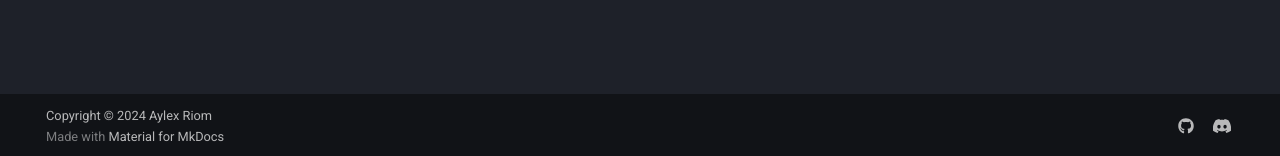
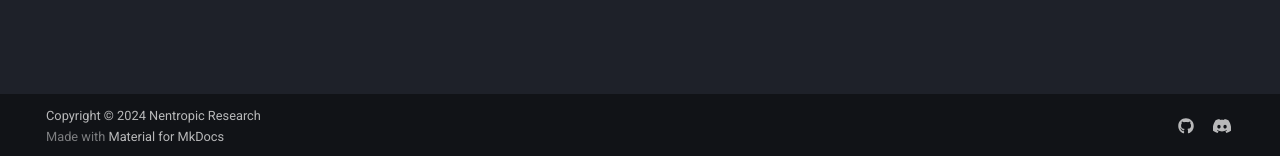
Before and after one commit to Nentropic-0x0/mkdocs-nen, an MkDocs documentation site: the page built from docs/index.md, in a window 1280 px wide. Shown: the part 741-897 px from the top of the page. Built offline with MkDocs 1.6.1 and Material for MkDocs 9.7.7, drawn with Linux system fonts in a browser that asks for light colours; comment, search, counter and statistics services are not loaded; some of the changed lines change nothing that is shown.

Commit message:
Added reqs

```diff
--- a/mkdocs.yml
+++ b/mkdocs.yml
@@ -25,13 +25,6 @@
   - blog:
       blog_dir: blog
       post_url_format: "{slug}"
-  - rss:
-      match_path: blog/posts/.*
-      date_from_meta:
-        as_creation: date
-      categories:
-        - categories
-        - tags
   - tags
   - minify:
       minify_html: true
@@ -84,7 +77,7 @@
   - pymdownx.tabbed
   - pymdownx.tilde
 
-copyright: Copyright &copy; 2024 Aylex Riom
+copyright: Copyright &copy; 2024 Nentropic Research
 
 repo_name: yourusername/ephemegraphs
 repo_url: https://github.com/Nentropic-0x0/ephemegraphs
```
Also changed, not shown: site/404.html, site/about/index.html, site/blog/blog_1/index.html, site/blog/index.html, site/ephemegraph-blog/genesis/index.html, site/experiments/mit_base/index.html, site/feed_json_created.json (deleted), site/feed_json_updated.json (deleted), site/feed_rss_created.xml (deleted), site/feed_rss_updated.xml (deleted), site/getting-started/index.html, site/index.html, site/repos/ephemegraphs/index.html, site/wandb/index.html.
